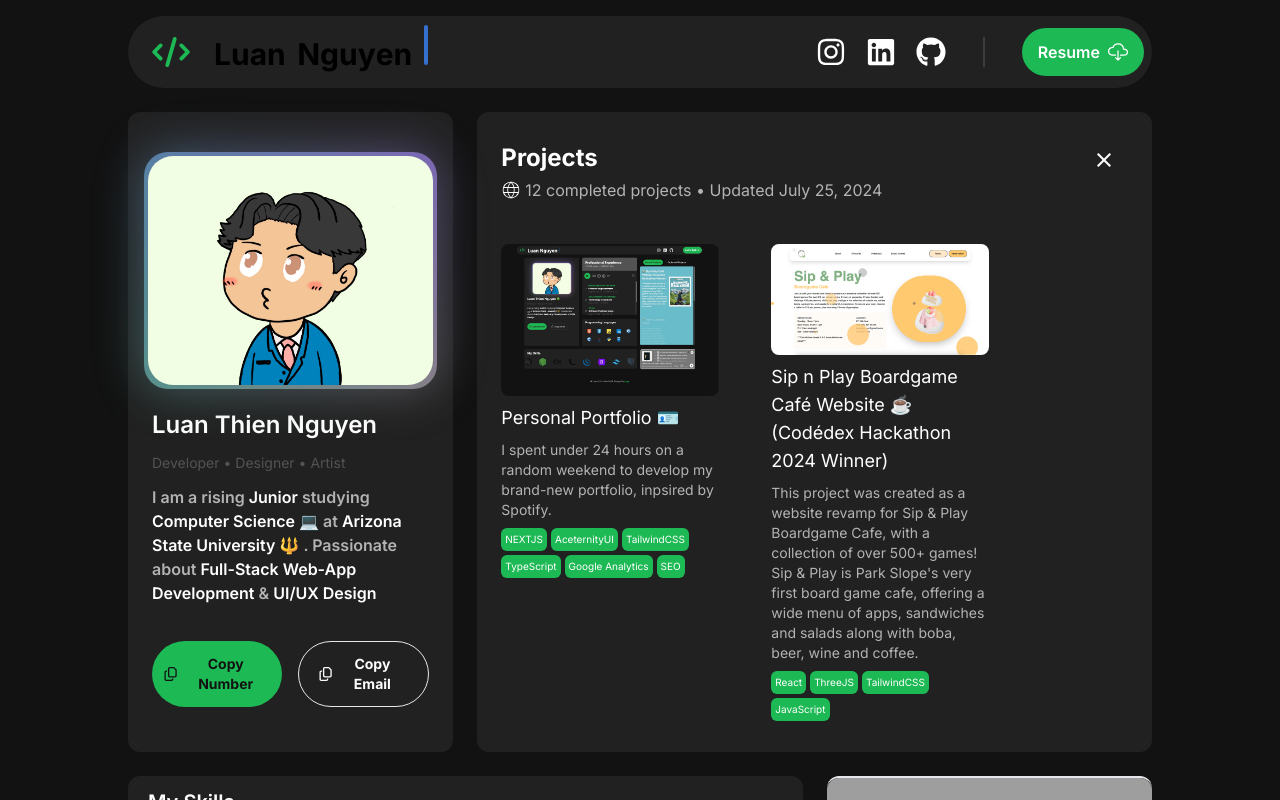
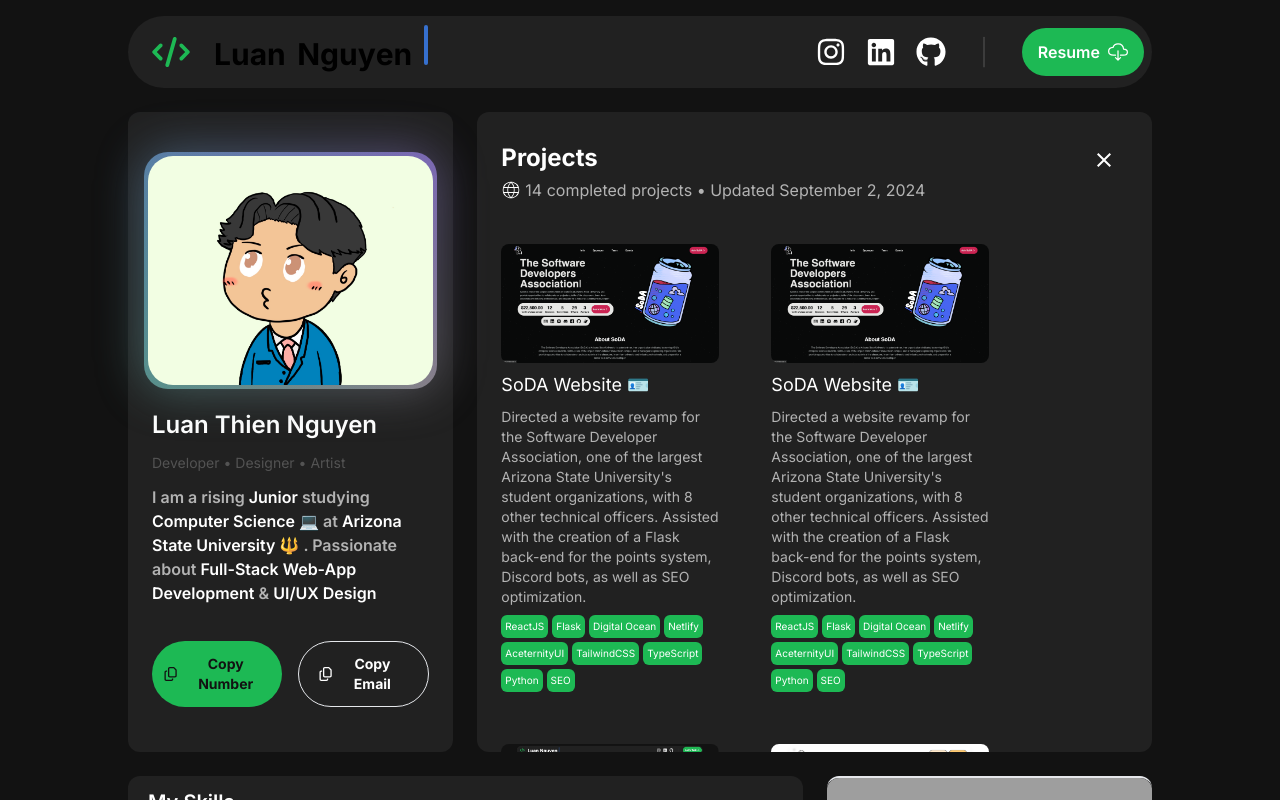
Before and after one commit to LuaanNguyen/luannguyen-portfolio, a Next.js app: page / in a window 1280 px wide. Both pictures are taken after a click on the button "Explore All Projects". Shown: the top 800 px of the page. Built offline with nearby package versions, Linux system fonts and the light colour scheme; grey boxes are pictures that could not be loaded.

Commit message:
Added thesoda.io project

```diff
--- a/data/projects.ts
+++ b/data/projects.ts
@@ -9,6 +9,44 @@ export type personalProjectType = {
 }[];
 
 export const personalProjects: personalProjectType = [
+  {
+    href: "",
+    imageSrc: "/thesodaio.png",
+    imageAlt: "Thesoda.io",
+    title: "SoDA Website 🪪",
+    description:
+      "Directed a website revamp for the Software Developer Association, one of the largest Arizona State University's student organizations, with 8 other technical officers. Assisted with the creation of a Flask back-end for the points system, Discord bots, as well as SEO optimization.",
+    tech: [
+      "ReactJS",
+      "Flask",
+      "Digital Ocean",
+      "Netlify",
+      "AceternityUI",
+      "TailwindCSS",
+      "TypeScript",
+      "Python",
+      "SEO",
+    ],
+  },
+  {
+    href: "https://thesoda.io/",
+    imageSrc: "/thesodaio.png",
+    imageAlt: "Thesoda.io",
+    title: "SoDA Website 🪪",
+    description:
+      "Directed a website revamp for the Software Developer Association, one of the largest Arizona State University's student organizations, with 8 other technical officers. Assisted with the creation of a Flask back-end for the points system, Discord bots, as well as SEO optimization.",
+    tech: [
+      "ReactJS",
+      "Flask",
+      "Digital Ocean",
+      "Netlify",
+      "AceternityUI",
+      "TailwindCSS",
+      "TypeScript",
+      "Python",
+      "SEO",
+    ],
+  },
   {
     href: "https://www.luannguyen.net/",
     imageSrc: "/luan-portfolio.jpeg",
--- a/src/app/components/sections/OpenedExperienceItem.tsx
+++ b/src/app/components/sections/OpenedExperienceItem.tsx
@@ -29,7 +29,8 @@ export default function OpenedExperienceItem({
           <h2 className="text-2xl max-md:text-2xl font-bold">Projects</h2>
           <p className="flex items-center text-spotify-grey max-md:text-sm gap-1">
             <CiGlobe className="text-xl text-spotify-white" />{" "}
-            {personalProjects.length} completed projects • Updated July 25, 2024
+            {personalProjects.length} completed projects • Updated September 2,
+            2024
           </p>
         </div>
 
```
Also changed, not shown: public/asteroids.png (added), public/thesodaio.png (added).
